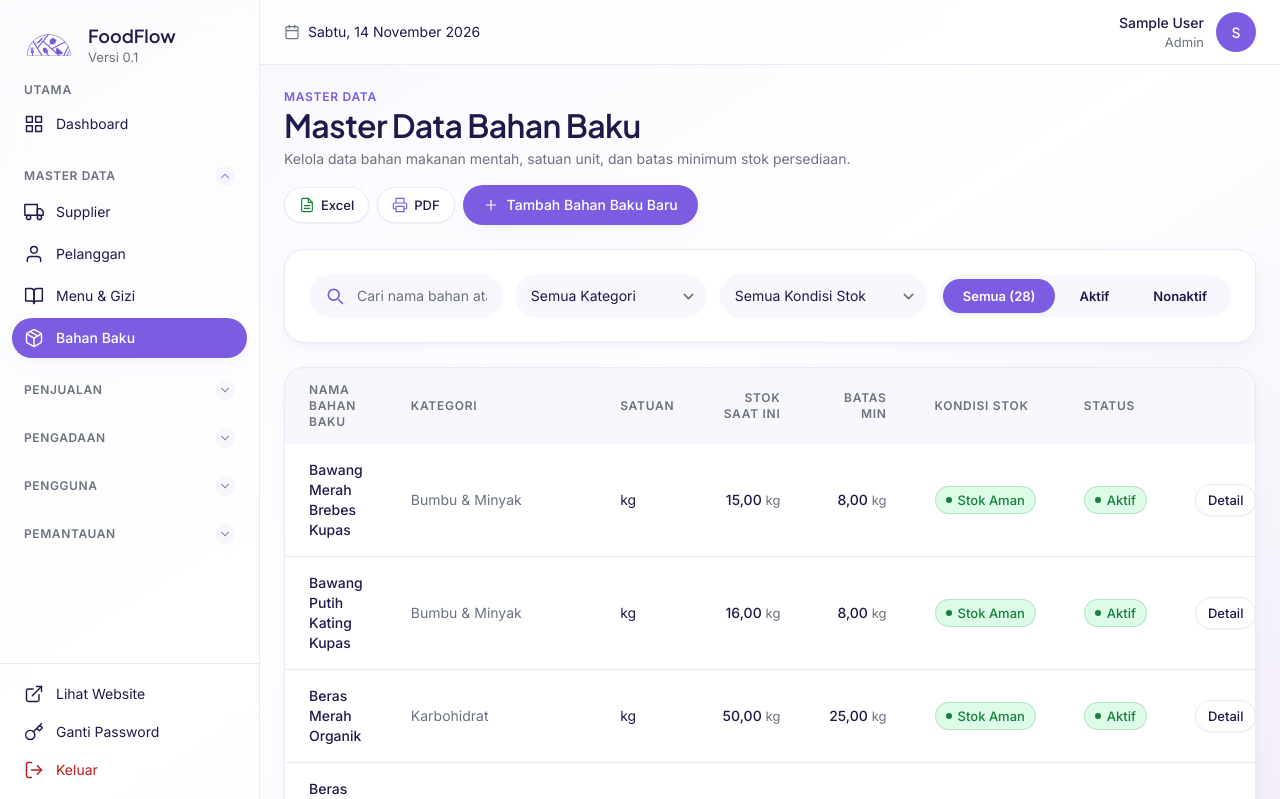
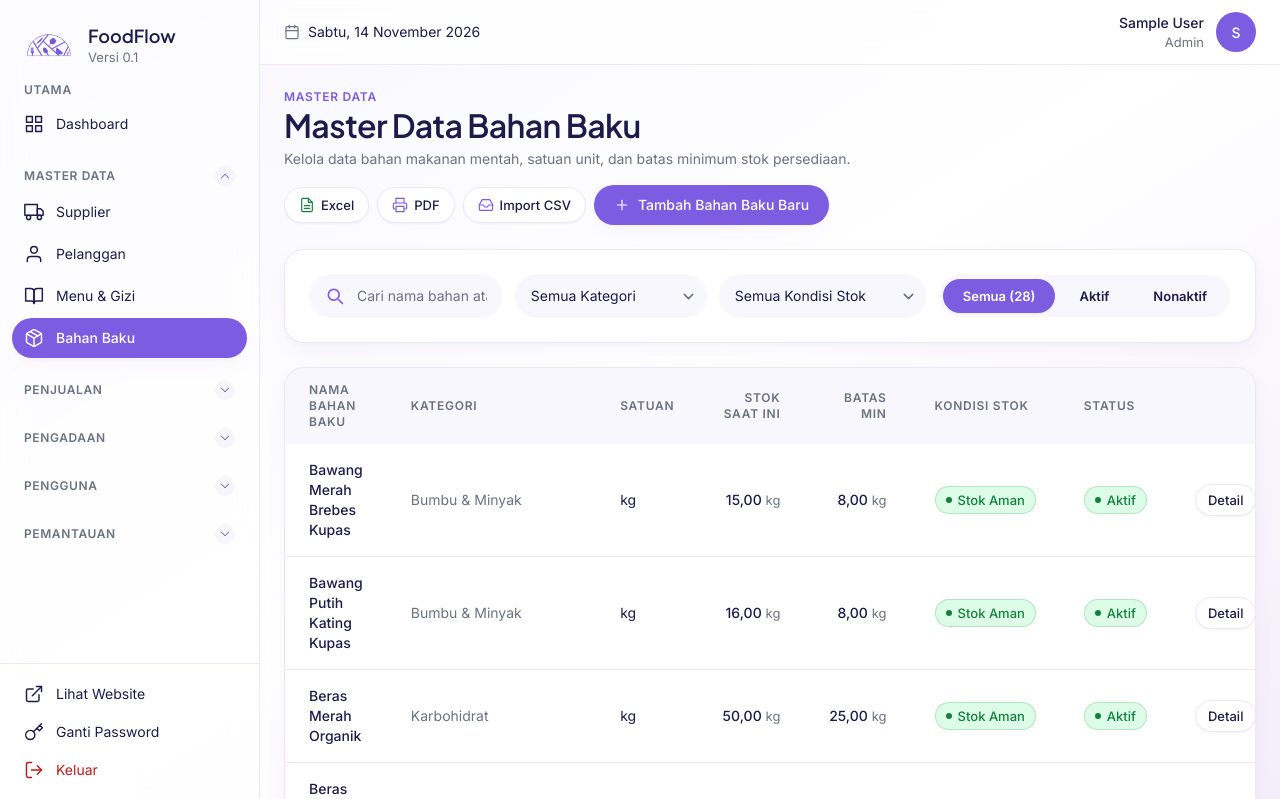
Before and after one commit to pembunuhGila/Foodflow, a Laravel app: page /ingredients in a window 1280 px wide. Shown: the top 799 px of the page. Run offline with Laravel 12, Linux system fonts and the light colour scheme; the visitor is signed in with stand-in values (Sample User, id 1); data comes from the database, SQL or seed files in the repository; style sheets or scripts are compiled from the project's sources; parts of the project's set-up code (start-up, migrations or seed data) failed here and were passed over.

Commit message:
feat(p9): implementasi import csv bahan baku idempotent dan background queue worker

```diff
--- a/app/Http/Controllers/IngredientController.php
+++ b/app/Http/Controllers/IngredientController.php
@@ -4,9 +4,11 @@ namespace App\Http\Controllers;
 
 use App\Http\Requests\StoreIngredientRequest;
 use App\Http\Requests\UpdateIngredientRequest;
+use App\Jobs\ProcessIngredientImport;
 use App\Models\Ingredient;
 use Illuminate\Http\RedirectResponse;
 use Illuminate\Http\Request;
+use Illuminate\Support\Facades\Validator;
 use Illuminate\View\View;
 
 class IngredientController extends Controller
@@ -198,4 +200,84 @@ class IngredientController extends Controller
             ->route('ingredients.index')
             ->with('success', "Bahan baku \"{$name}\" berhasil dihapus.");
     }
+
+    /**
+     * Import master data bahan baku dari berkas CSV (Materi Pertemuan 9 - Langkah 7 & 8).
+     * Aman diulang (idempotent) dan mendukung pemrosesan latar belakang via queue.
+     */
+    public function import(Request $request): RedirectResponse
+    {
+        $request->validate([
+            'csv' => ['required', 'file', 'mimes:csv,txt', 'max:5120'],
+        ], [
+            'csv.required' => 'Berkas CSV bahan baku wajib dipilih.',
+            'csv.mimes' => 'Format berkas harus berupa CSV (.csv atau .txt).',
+            'csv.max' => 'Ukuran berkas maksimal 5 MB.',
+        ]);
+
+        if ($request->boolean('queue')) {
+            $path = $request->file('csv')->store('imports');
+            ProcessIngredientImport::dispatch($path, (int) auth()->id());
+
+            return back()->with('success', 'Berkas CSV berhasil diunggah dan sedang diproses di antrean latar belakang.');
+        }
+
+        $lines = file($request->file('csv')->getRealPath(), FILE_IGNORE_NEW_LINES | FILE_SKIP_EMPTY_LINES);
+        if (empty($lines)) {
+            return back()->withErrors(['csv' => 'Berkas CSV kosong atau tidak memiliki baris data.']);
+        }
+
+        $rows = array_map('str_getcsv', $lines);
+        $header = array_shift($rows);
+        $header = array_map(fn ($h) => trim(str_replace("\xEF\xBB\xBF", '', (string) $h)), $header);
+
+        $created = 0;
+        $updated = 0;
+        $skipped = 0;
+
+        foreach ($rows as $row) {
+            if (count($row) !== count($header)) {
+                $skipped++;
+
+                continue;
+            }
+
+            $rowData = array_combine($header, $row);
+
+            $validator = Validator::make($rowData, [
+                'name' => ['required', 'string', 'max:255'],
+                'category' => ['nullable', 'string', 'max:100'],
+                'unit' => ['required', 'string', 'max:50'],
+                'minimum_stock' => ['nullable', 'numeric', 'min:0'],
+                'current_stock' => ['nullable', 'numeric', 'min:0'],
+                'price_per_unit' => ['nullable', 'numeric', 'min:0'],
+            ]);
+
+            if ($validator->fails()) {
+                $skipped++;
+
+                continue;
+            }
+
+            $validated = $validator->validated();
+
+            $ingredient = Ingredient::updateOrCreate(
+                ['name' => trim($validated['name'])],
+                [
+                    'category' => ! empty($validated['category']) ? trim($validated['category']) : 'Umum',
+                    'unit' => trim($validated['unit']),
+                    'minimum_stock' => isset($validated['minimum_stock']) ? (float) $validated['minimum_stock'] : 0,
+                    'current_stock' => isset($validated['current_stock']) ? (float) $validated['current_stock'] : 0,
+                    'price_per_unit' => isset($validated['price_per_unit']) ? (float) $validated['price_per_unit'] : null,
+                    'is_active' => true,
+                ]
+            );
+
+            $ingredient->wasRecentlyCreated ? $created++ : $updated++;
+        }
+
+        $skippedMsg = $skipped > 0 ? " ({$skipped} baris dilewati karena format tidak sesuai)" : '';
+
+        return back()->with('success', "Import berhasil: {$created} bahan baku baru, {$updated} diperbarui{$skippedMsg}.");
+    }
 }
--- a/resources/views/ingredients/index.blade.php
+++ b/resources/views/ingredients/index.blade.php
@@ -48,6 +48,12 @@
                     <span>PDF</span>
                 </a>
                 @if ($canManage)
+                <button type="button" @click="$dispatch('open-modal', 'import-ingredients-modal')"
+                    class="inline-flex items-center gap-1.5 rounded-full border border-line bg-white px-3.5 py-2 text-small font-medium text-ink shadow-sm transition hover:bg-primary/5"
+                    title="Import bahan baku dari berkas CSV">
+                    <x-icon name="inbox" class="h-4 w-4 text-primary" />
+                    <span>Import CSV</span>
+                </button>
                 <x-button :href="route('ingredients.create')">
                     <x-icon name="plus" class="h-4 w-4" />
                     Tambah Bahan Baku Baru
@@ -278,5 +284,44 @@
             @endif
         </x-card>
 
+        @if ($canManage)
+        <x-modal name="import-ingredients-modal" maxWidth="lg">
+            <form method="POST" action="{{ route('ingredients.import') }}" enctype="multipart/form-data" class="p-6">
+                @csrf
+                <h2 class="text-h3 font-semibold text-ink">
+                    Import Master Bahan Baku (CSV)
+                </h2>
+                <p class="mt-1 text-small text-muted">
+                    Unggah berkas CSV untuk memperbarui atau menambahkan daftar bahan baku secara massal (Materi Pertemuan 9). Proses bersifat <em>idempotent</em> (aman diulang tanpa data ganda).
+                </p>
+
+                <div class="mt-4">
+                    <label class="block text-small font-medium text-ink">Berkas CSV</label>
+                    <input type="file" name="csv" accept=".csv,.txt" required
+                        class="mt-1.5 block w-full rounded-input border border-line bg-white p-2.5 text-small text-ink file:mr-3 file:rounded-full file:border-0 file:bg-primary file:px-4 file:py-1.5 file:text-small file:font-medium file:text-white hover:file:bg-primary-dark">
+                    <p class="mt-2 text-xs text-muted">
+                        Format kolom yang didukung: <code class="rounded bg-primary/5 px-1 py-0.5 text-primary">name, category, unit, minimum_stock, current_stock, price_per_unit</code>
+                    </p>
+                </div>
+
+                <div class="mt-4 flex items-center gap-2">
+                    <input type="checkbox" id="queue_import" name="queue" value="1" class="rounded border-line text-primary focus:ring-primary">
+                    <label for="queue_import" class="text-small text-ink">
+                        Jalankan di latar belakang (Background Queue Worker)
+                    </label>
+                </div>
+
+                <div class="mt-6 flex justify-end gap-3">
+                    <button type="button" x-on:click="$dispatch('close')" class="rounded-full border border-line bg-white px-4 py-2 text-small font-medium text-ink hover:bg-gray-50">
+                        Batal
+                    </button>
+                    <x-primary-button type="submit">
+                        Mulai Import
+                    </x-primary-button>
+                </div>
+            </form>
+        </x-modal>
+        @endif
+
     </div>
 </x-app-layout>
--- a/routes/web.php
+++ b/routes/web.php
@@ -123,6 +123,9 @@ Route::middleware(['auth'])->group(function () {
     Route::post('/ingredients', [IngredientController::class, 'store'])
         ->middleware('role:admin,gudang')
         ->name('ingredients.store');
+    Route::post('/ingredients/import', [IngredientController::class, 'import'])
+        ->middleware('role:admin,gudang')
+        ->name('ingredients.import');
 
     // 3. Rute detail view (semua 4 role)
     Route::get('/ingredients/{ingredient}', [IngredientController::class, 'show'])
```
Also changed, not shown: app/Jobs/ExportDataJob.php (+17 -0 lines), app/Jobs/ProcessIngredientImport.php (added, +109 -0 lines), tests/Feature/IngredientImportTest.php (added, +101 -0 lines).
